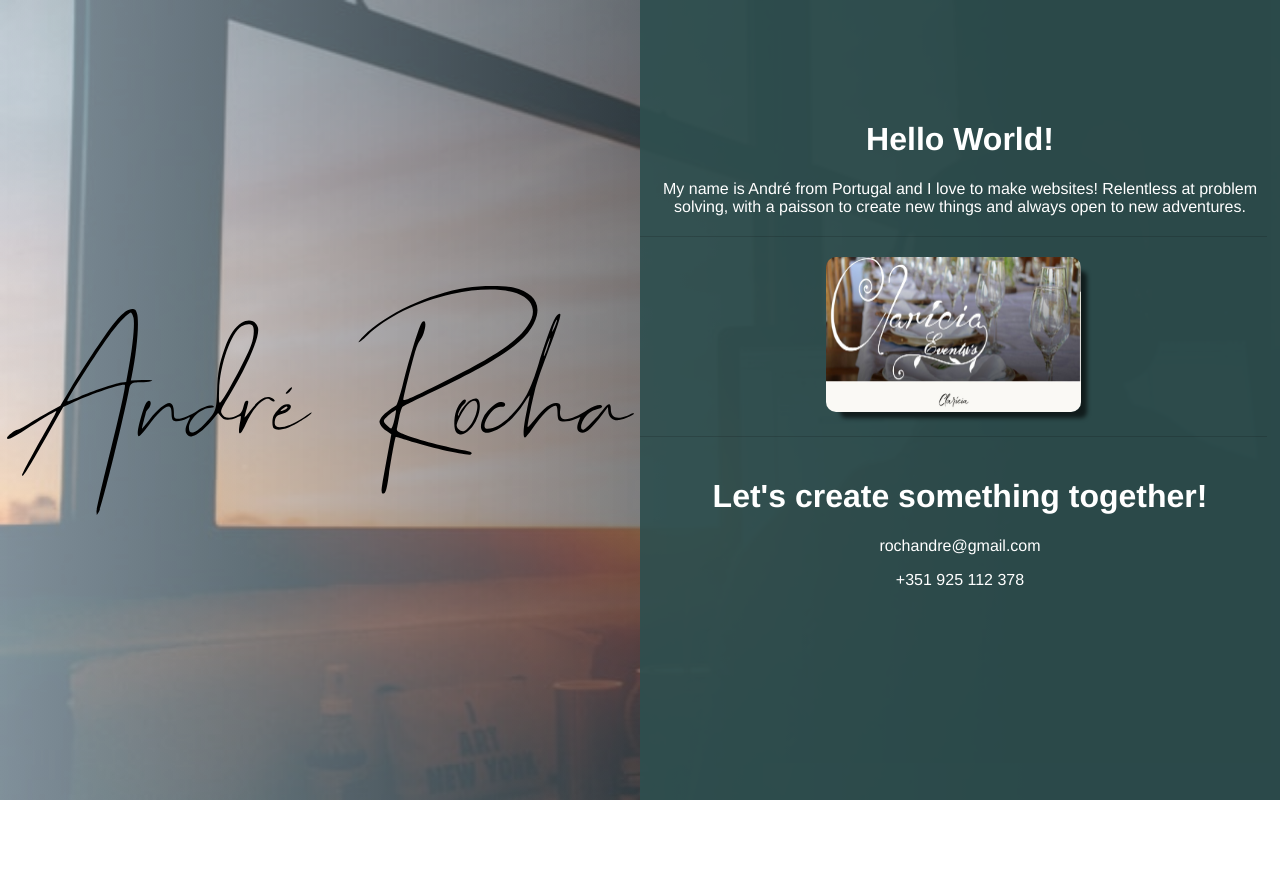
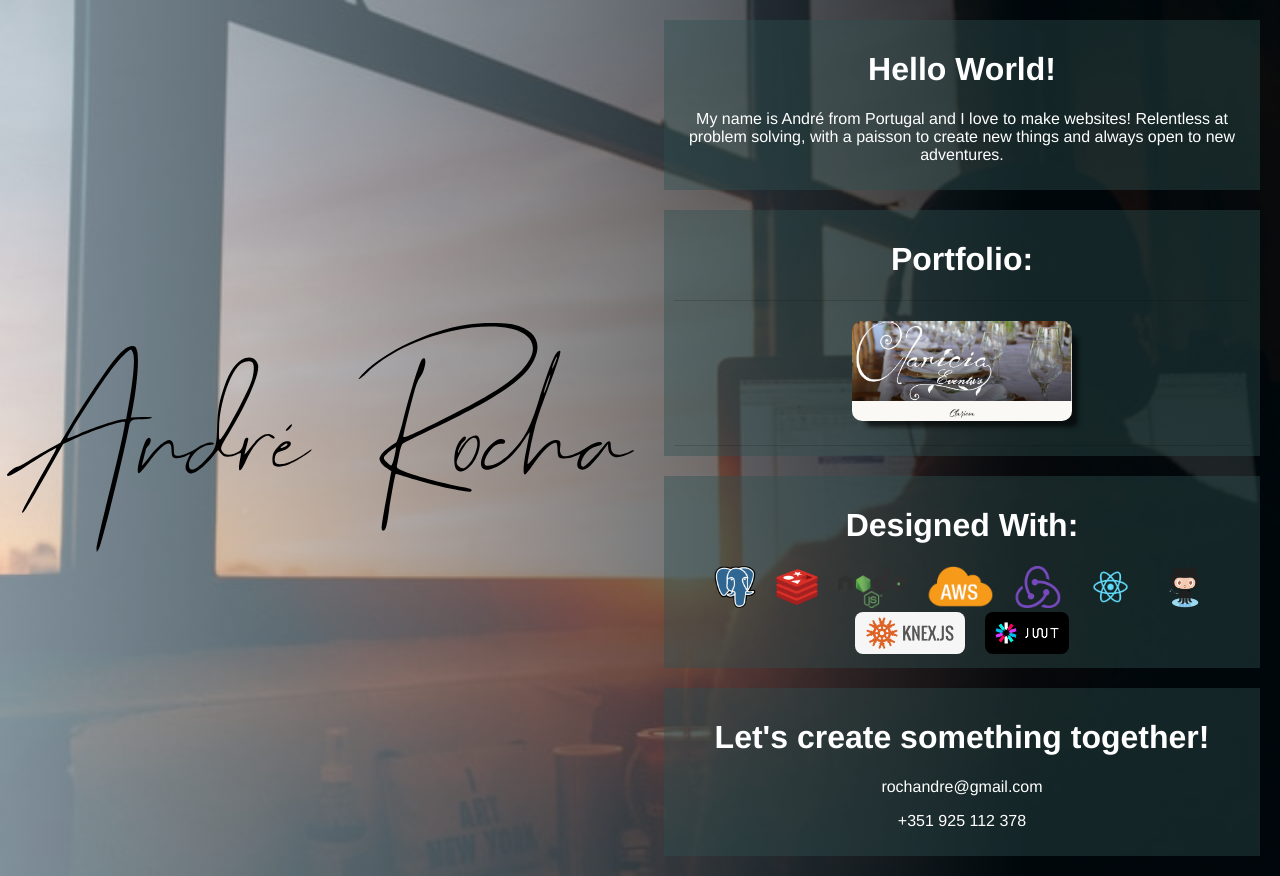
Before and after one commit to EngAndreRocha/andrerocha, a React (Create React App) app: page / in a window 1280 px wide. Before the commit the page ends 800 px from the top, so only its background shows below. Built offline with nearby package versions, Linux system fonts and the light colour scheme.

Commit message:
adaptations and suggestions given by Pedro Fernandes

```diff
--- a/src/containers/Page.css
+++ b/src/containers/Page.css
@@ -6,7 +6,7 @@ body{
 
 .above_the_fold{
     display: grid;
-    grid-template-columns: 1fr 1fr;
+    grid-template-columns: 2fr 1fr;
     min-height: 100vh;
     /* justify-items: center; */
 }
@@ -24,7 +24,6 @@ body{
     background: rgb(255,255,255);
     background: -moz-linear-gradient(90deg, rgba(255,255,255,1) 0%, rgba(252,252,252,1) 40%, rgba(66,66,66,0.3225665266106442) 55%, rgba(0,0,0,0.7539390756302521) 100%);
     background: -webkit-linear-gradient(90deg, rgba(255,255,255,1) 0%, rgba(252,252,252,1) 40%, rgba(66,66,66,0.3225665266106442) 55%, rgba(0,0,0,0.7539390756302521) 100%);
-    /* background: linear-gradient(90deg, rgba(255,255,255,1) 0%, rgba(252,252,252,1) 40%, rgba(66,66,66,0.3225665266106442) 55%, rgba(0,0,0,0.7539390756302521) 100%); */
     background: linear-gradient(90deg, rgba(255, 255, 255, 0.5) 0%, rgba(0,0,0,0.8) 80%);
     filter: progid:DXImageTransform.Microsoft.gradient(startColorstr="#ffffff",endColorstr="#000000",GradientType=1);
     grid-column: 1 / span 2;
@@ -44,19 +43,17 @@ body{
 .rightscroller{
     grid-column: 2 / span 1;
     grid-row: 1 / span 1;
-    padding-top: 10vh;
-    /* padding-left: 40px; */
-    background-color: #2f4f4fed;
 }
 
-.center{
-    padding-bottom: 20px;
-    padding-top: 20px;
+.rightscroller > div{
+    background-color: #2f4f4f6b;
+    padding: 10px;
+    margin: 20px 20px;
     text-align: center;
 }
 
 .websites-wrapper{
-    width: 49vw;
+    width: 45vw;
 }
 
 .websites-div{
@@ -79,6 +76,9 @@ body{
     justify-self: center;
 }
 
+
+
+
 /* width */
 ::-webkit-scrollbar {
     width: 10px;
@@ -100,8 +100,7 @@ body{
   }
 
 .thumbnail_img{
-    width: 255px;
-    height: 155px;
+    height: 100px;
     border-radius: 10px;
 
     -webkit-box-shadow: 10px 10px 4px -4px rgba(0,0,0,0.62);
@@ -176,9 +175,4 @@ body{
     .websites-wrapper{
         width: 100vw;
     }
-
-    .rightscroller{
-        padding-top: 10vh;
-        background-color: #2f4f4fed;
-    }
 }
--- a/src/containers/PageAndreRocha.js
+++ b/src/containers/PageAndreRocha.js
@@ -4,7 +4,7 @@ import './Page.css';
 
 import claricia_thumbnail from '../images/claricia_thumbnail.jpg';
 
-/* import postgresql from '../images/postgresql.png';
+import postgresql from '../images/postgresql.png';
 import redis from '../images/redis.png';
 import knex from '../images/knex.png';
 import jwt from '../images/jwt.png';
@@ -12,7 +12,7 @@ import nodejs from '../images/nodejs.png';
 import aws from '../images/aws.png';
 import redux from '../images/redux.png';
 import react from '../images/react.png';
-import github from '../images/github.png'; */
+import github from '../images/github.png';
 
 
 const PageAndreRocha = ({props}) => {
@@ -26,9 +26,10 @@ const PageAndreRocha = ({props}) => {
                     <div className="rightscroller">
                         <div className="center">
                             <h1>Hello World!</h1>
-                            <span>My name is André from Portugal and I love to make websites! Relentless at problem solving, with a paisson to create new things and always open to new adventures. </span>
+                            <p>My name is André from Portugal and I love to make websites! Relentless at problem solving, with a paisson to create new things and always open to new adventures. </p>
                         </div>
                         <div className="websites-wrapper">
+                            <h1>Portfolio:</h1>
                             <div className="websites-div">
                                 <a href="http://clariciaeventus.com/">
                                     <img className="thumbnail_img" src={claricia_thumbnail} title="Using
@@ -44,8 +45,9 @@ const PageAndreRocha = ({props}) => {
                                     and more..." alt="claricia thumbnail"></img>
                                 </a>
                             </div>
-                            {/* <div className="using-div">
-                                <h5>With this...</h5>
+                        </div>
+                        <div className="using-div">
+                                <h1>Designed With:</h1>
                                 <div className="icons_div">
                                     <a href="https://www.postgresql.org/">
                                         <img className="icon_image" src={postgresql} alt="postgresql"></img>
@@ -75,9 +77,7 @@ const PageAndreRocha = ({props}) => {
                                         <img className="icon_image" src={jwt} alt="jwt" ></img>
                                     </a>
                                 </div>
-                                <h5>...and some other tools.</h5>
-                            </div> */}
-                        </div>
+                            </div>
                         <div className="center">
                             <h1>Let's create something together!</h1>
                             <p className="email">rochandre@gmail.com</p>
```
